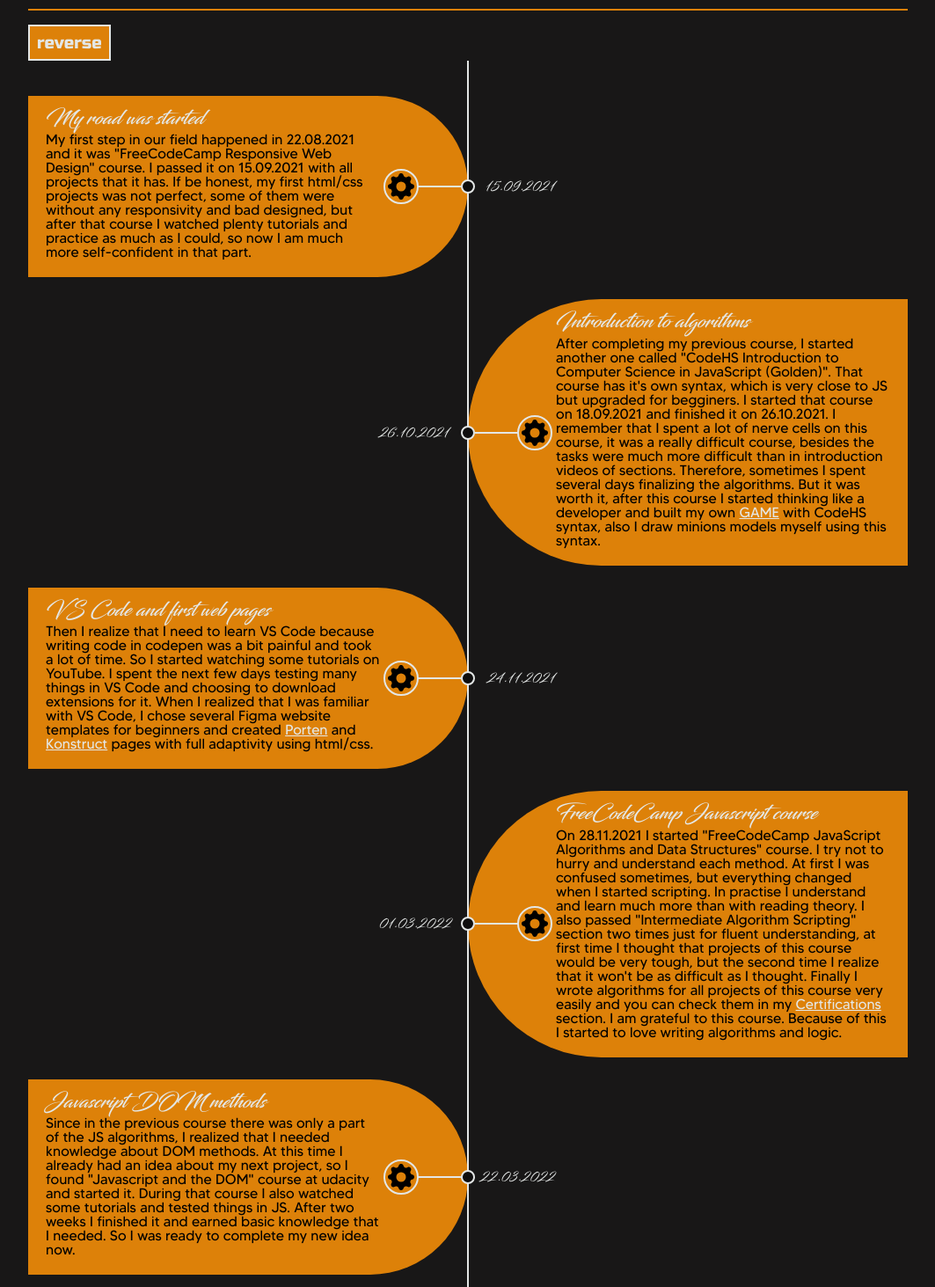
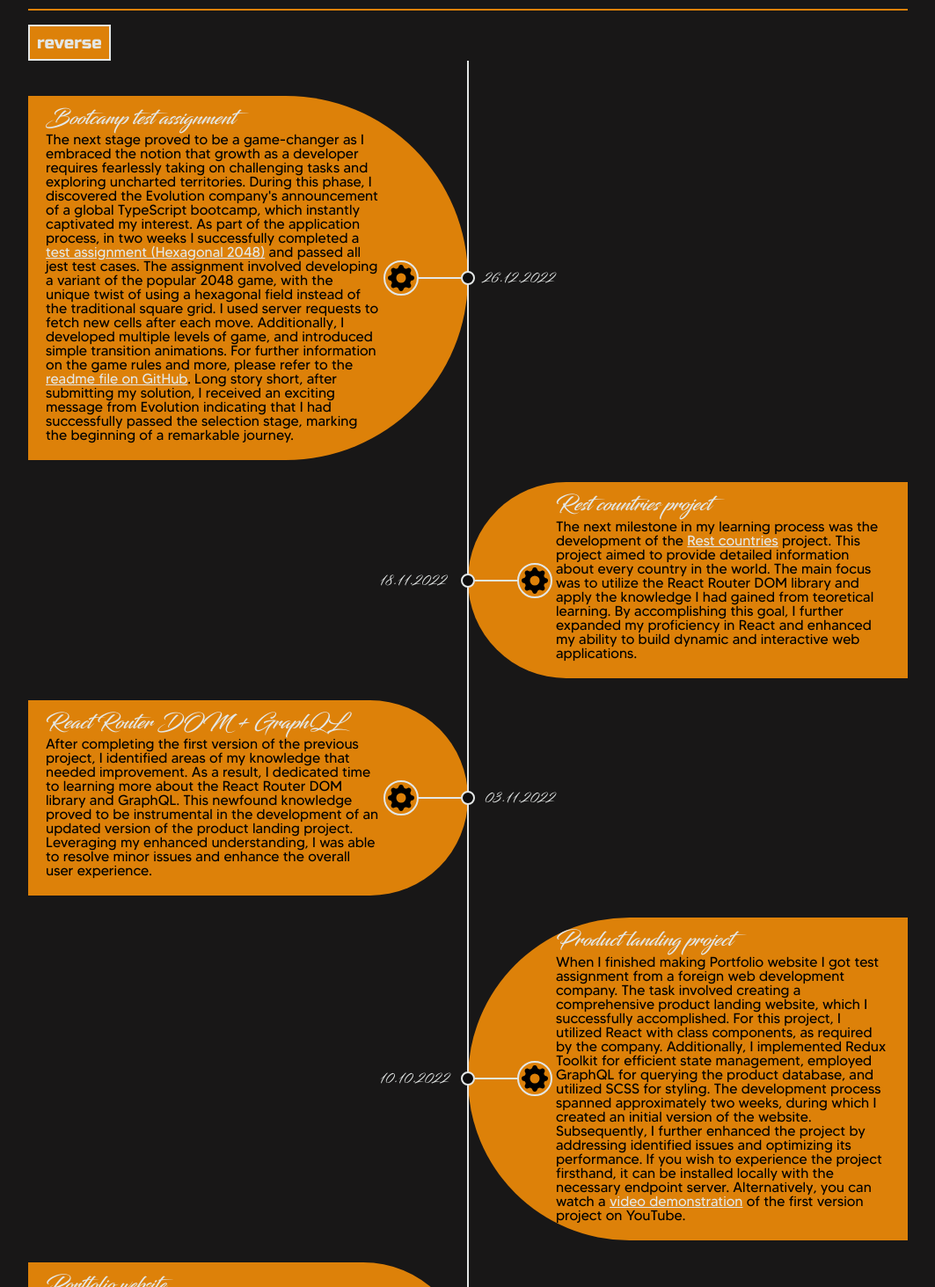
Before and after one commit to TheLastDance/Portfolio, a React (Create React App) app: page / in a window 1280 px wide. Shown: the part 4407-5870 px from the top of the page at 88% size, without its empty margins (108-1171 px from the left). Built offline with nearby package versions, Linux system fonts and the light colour scheme.

Commit message:
added new timeline milestones and reversed timeline

```diff
--- a/src/components/timeline.jsx
+++ b/src/components/timeline.jsx
@@ -9,7 +9,7 @@ import CV from "../assets/files/CV.pdf"
 
 function Timeline() {
 
-    const [reverse, setReverse] = useState(false);
+    const [reverse, setReverse] = useState(true);
     const [more, setMore] = useState(false);
 
     return (
--- a/src/data/projects_data.jsx
+++ b/src/data/projects_data.jsx
@@ -26,7 +26,7 @@ const data_projects = [{
     url: 'https://possible-action.surge.sh',
     svg: ["REACT", "SCSS"],
     date: '26.12.2022',
-    github: 'https://github.com/TheLastDance/Hexagon_2048'
+    github: 'https://github.com/TheLastDance/Hexagon_2048_readme'
 },
 {
     name: 'Product landing',
--- a/src/data/timeline_data.jsx
+++ b/src/data/timeline_data.jsx
@@ -68,6 +68,31 @@ const timeline_data = [
         header: 'FreeCodeCamp libraries projects',
         text: <span>In the next few days I completed the rest of the freeCodeCamp's course. Then I started creating other FreeCodeCamp's projects, to be honest they all seemed easy to me. I spent 2-3 days on each of these projects and you can check them in the <a href="#Projects">projects section</a>   </span>,
         date: '26.08.2022'
+    },
+    {
+        header: 'Portfolio website',
+        text: <span>After successfully completing all the FreeCodeCamp libraries projects, I ventured into creating my own portfolio website, which you are currently exploring. This website serves as a testament to my progress and skills as a web developer. I constantly update it to showcase my latest achievements, such as the completion of new projects and other significant milestones. By maintaining an up-to-date portfolio, I ensure that visitors can witness my growth and dedication throughout my career in web development.</span>,
+        date: '21.09.2022'
+    },
+    {
+        header: 'Product landing project',
+        text: <span>When I finished making Portfolio website I got test assignment from a foreign web development company. The task involved creating a comprehensive product landing website, which I successfully accomplished. For this project, I utilized React with class components, as required by the company. Additionally, I implemented Redux Toolkit for efficient state management, employed GraphQL for querying the product database, and utilized SCSS for styling. The development process spanned approximately two weeks, during which I created an initial version of the website. Subsequently, I further enhanced the project by addressing identified issues and optimizing its performance. If you wish to experience the project firsthand, it can be installed locally with the necessary endpoint server. Alternatively, you can watch a <a href="https://www.youtube.com/watch?v=-xRsBkRL2Ik" target="_blank" rel="noreferrer">video demonstration</a> of the first version project on YouTube.</span>,
+        date: '10.10.2022'
+    },
+    {
+        header: 'React Router DOM + GraphQL',
+        text: <span>After completing the first version of the previous project, I identified areas of my knowledge that needed improvement. As a result, I dedicated time to learning more about the React Router DOM library and GraphQL. This newfound knowledge proved to be instrumental in the development of an updated version of the product landing project. Leveraging my enhanced understanding, I was able to resolve minor issues and enhance the overall user experience.</span>,
+        date: '03.11.2022'
+    },
+    {
+        header: 'Rest countries project',
+        text: <span>The next milestone in my learning process was the development of the <a href="https://thelastdance.github.io/Rest-Countries-Api-Project/" target="_blank" rel="noreferrer">Rest countries</a> project. This project aimed to provide detailed information about every country in the world. The main focus was to utilize the React Router DOM library and apply the knowledge I had gained from teoretical learning. By accomplishing this goal, I further expanded my proficiency in React and enhanced my ability to build dynamic and interactive web applications.</span>,
+        date: '18.11.2022'
+    },
+    {
+        header: 'Bootcamp test assignment',
+        text: <span>The next stage proved to be a game-changer as I embraced the notion that growth as a developer requires fearlessly taking on challenging tasks and exploring uncharted territories. During this phase, I discovered the Evolution company's announcement of a global TypeScript bootcamp, which instantly captivated my interest. As part of the application process, in two weeks I successfully completed a <a href="https://possible-action.surge.sh" target="_blank" rel="noreferrer">test assignment (Hexagonal 2048)</a> and passed all jest test cases. The assignment involved developing a variant of the popular 2048 game, with the unique twist of using a hexagonal field instead of the traditional square grid. I used server requests to fetch new cells after each move. Additionally, I developed multiple levels of game, and introduced simple transition animations. For further information on the game rules and more, please refer to the <a href="https://github.com/TheLastDance/Hexagon_2048_readme" target="_blank" rel="noreferrer">readme file on GitHub</a>. Long story short, after submitting my solution, I received an exciting message from Evolution indicating that I had successfully passed the selection stage, marking the beginning of a remarkable journey.</span>,
+        date: '26.12.2022'
     }
 ]
 
```
